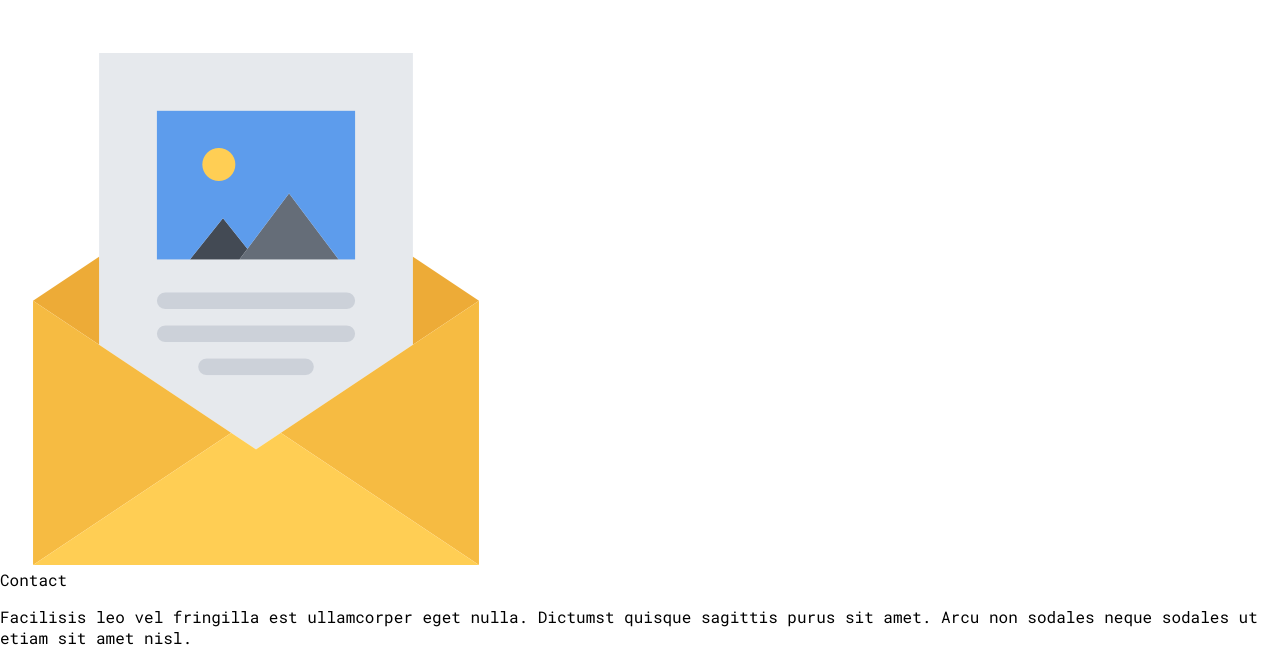
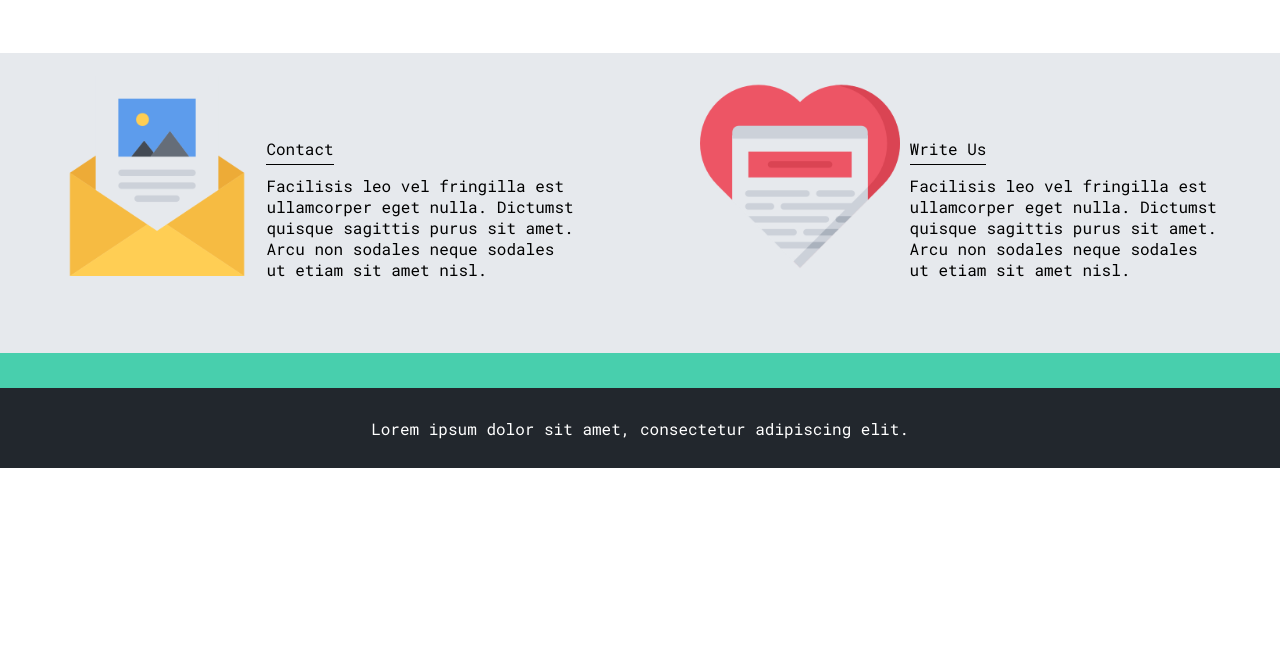
Before and after one commit to alecvinent/platzi-mi-blog-project, a website: page blog.html in a window 1280 px wide. Shown: the part 1513-2174 px from the top of the page. After the commit the page ends 1981 px from the top, so only its background shows below. Drawn offline with Linux system fonts and the light colour scheme.

Commit message:
Sección de contacto

```diff
--- a/blog.html
+++ b/blog.html
@@ -92,9 +92,9 @@
             </div>
         </div>
         <div>
-            <img src="./assets/img/013-newsletter.png" alt="aa"/>
+            <img src="./assets/img/006-like.png" alt="aa"/>
             <div class="contact-right">
-                <a href="#">Contact</a>
+                <a href="#">Write Us</a>
                 <p>Facilisis leo vel fringilla est ullamcorper eget nulla. Dictumst quisque sagittis purus sit amet.
                     Arcu
                     non
--- a/css/main.css
+++ b/css/main.css
@@ -230,6 +230,34 @@ nav .profile-link a {
     font-size: 35px;
 }
 
+.contact-main-container {
+    width: 100%;
+    min-height: 250px;
+    background-color: #E6E9ED;
+    text-align: center;
+    padding-bottom: 50px;
+}
+
+.contact-main-container div {
+    display: inline-block;
+    width: 49.5%;
+    height: 100%;
+}
+
+.contact-main-container div a {
+    border-bottom: 1px solid #000000;
+    padding-bottom: 5px;
+}
+
+.contact-main-container .contact-left, .contact-main-container .contact-right {
+    text-align: initial;
+    margin-top: 85px;
+}
+
+.contact-main-container img {
+    width: 200px;
+}
+
 
 /* footer */
 footer {
```
